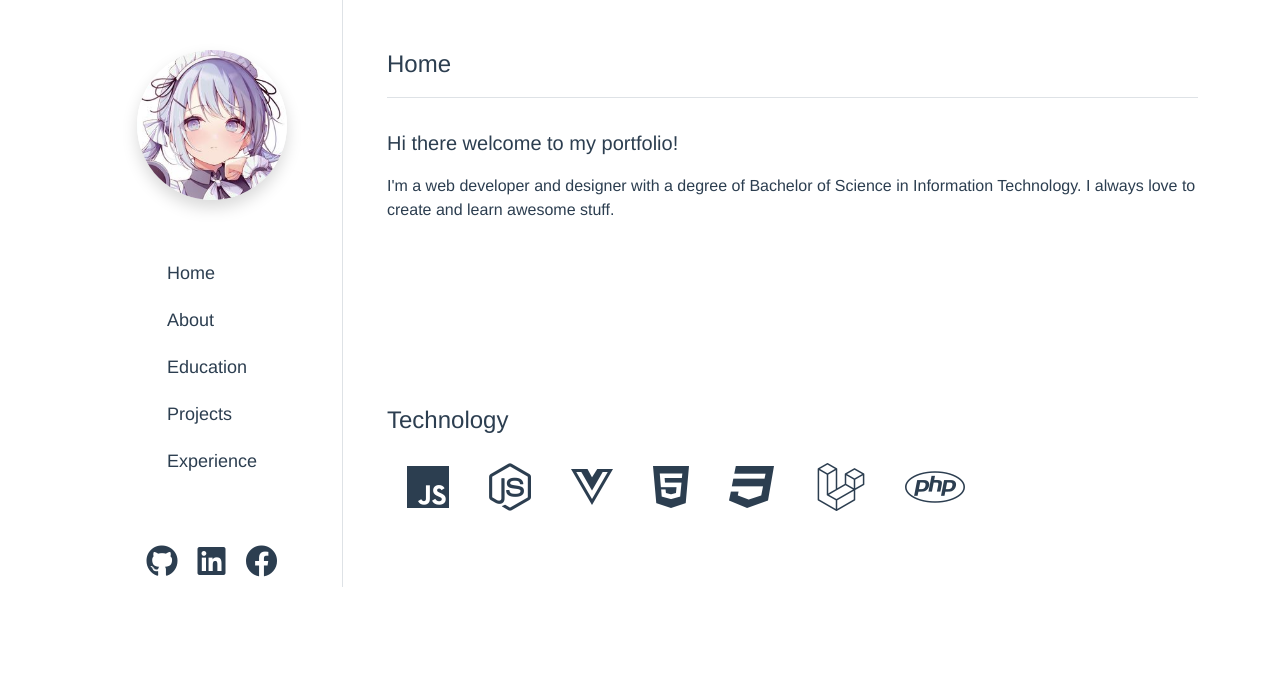
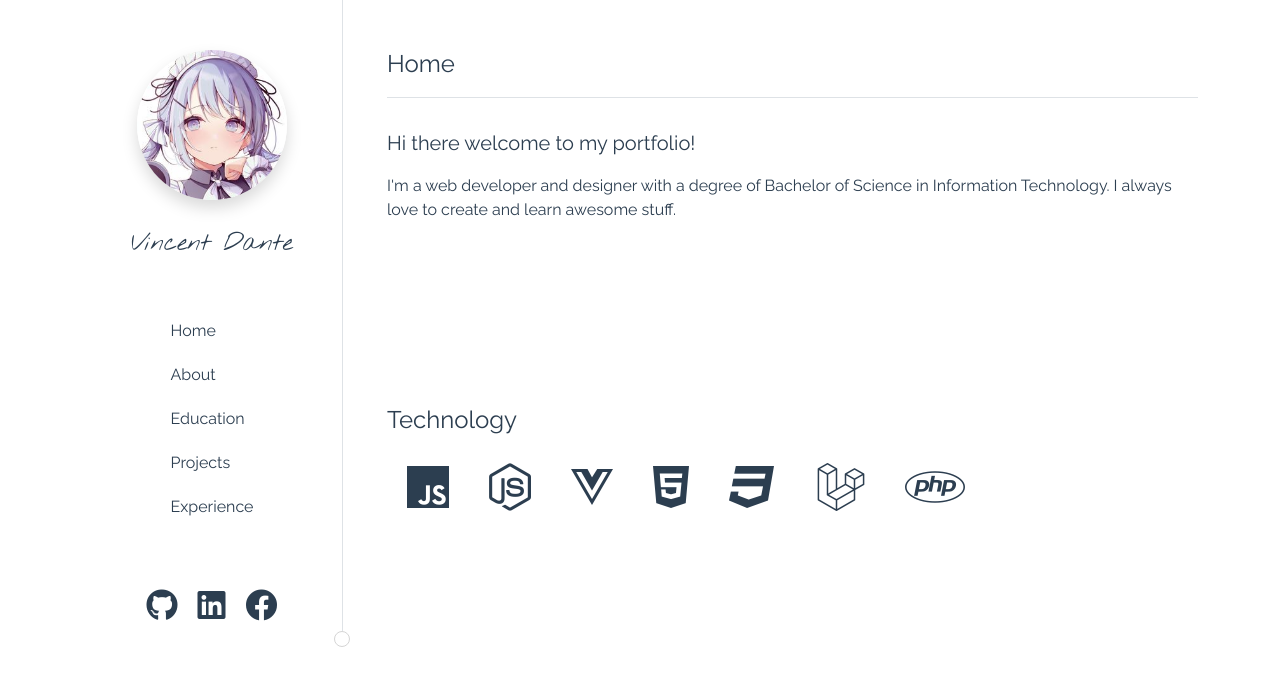
Before and after one commit to vincent-dante/portfolio, a Vue app: page / in a window 1280 px wide. Shown: the top 686 px of the page. Built offline with nearby package versions, Linux system fonts and the light colour scheme.

Commit message:
update design

```diff
--- a/public/index.html
+++ b/public/index.html
@@ -10,6 +10,9 @@
     <link href="css/all.min.css" rel="stylesheet">
     <link href="https://cdn.jsdelivr.net/npm/bootstrap@5.0.0-beta2/dist/css/bootstrap.min.css" rel="stylesheet" integrity="sha384-BmbxuPwQa2lc/FVzBcNJ7UAyJxM6wuqIj61tLrc4wSX0szH/Ev+nYRRuWlolflfl" crossorigin="anonymous">
     <script src="https://cdn.jsdelivr.net/npm/bootstrap@5.0.0-beta2/dist/js/bootstrap.bundle.min.js" integrity="sha384-b5kHyXgcpbZJO/tY9Ul7kGkf1S0CWuKcCD38l8YkeH8z8QjE0GmW1gYU5S9FOnJ0" crossorigin="anonymous" defer></script>
+    <link rel="preconnect" href="https://fonts.gstatic.com">
+    <link rel="preconnect" href="https://fonts.gstatic.com">
+    <link href="https://fonts.googleapis.com/css2?family=Nothing+You+Could+Do&family=Raleway:wght@400&display=swap" rel="stylesheet">
   </head>
   <body>
     <noscript>
--- a/src/App.vue
+++ b/src/App.vue
@@ -1,31 +1,100 @@
 <template>
-<!--   <div id="nav">
+  <div class="container">
+    <div class="row">
+      <div class="col-lg-3">
+        <div class="left-container border-end">
+          <div class="thumbnail-container">
+            <img src="./assets/pfpics.jpeg" alt="" srcset="" class="rounded-circle shadow">
+          </div>
+          <h1 class="title-name">Vincent Dante</h1>
+          <div class="link-container">
+            <router-link to="/" class="a-link">Home</router-link>
+            <router-link to="/" class="a-link">About</router-link>
+            <router-link to="/" class="a-link">Education</router-link>
+            <router-link to="/" class="a-link">Projects</router-link>
+            <router-link to="/" class="a-link">Experience</router-link>
+          </div>
 
-    <router-link to="/">Home</router-link> |
-    <router-link to="/about">About</router-link>
-  </div> -->
-  <router-view/>
+          <div class="left-container-icon">
+            <i class="fab fa-2x fa-github media-icon"></i>
+            <i class="fab fa-2x fa-linkedin media-icon"></i>
+            <i class="fab fa-2x fa-facebook media-icon"></i>
+          </div>
+        </div>
+      </div>
+      <div class="col-lg-9">
+        <!-- add transition here - ongoing -->
+        <router-view/>
+      </div>
+    </div>
+  </div>
+
+
+
 </template>
 
-<style>
+<style lang="scss">
 #app {
-  font-family: Avenir, Helvetica, Arial, sans-serif;
+  font-family: 'Raleway', sans-serif;
   -webkit-font-smoothing: antialiased;
   -moz-osx-font-smoothing: grayscale;
   text-align: center;
   color: #2c3e50;
 }
 
-#nav {
-  padding: 30px;
+.left-container {
+  position: -webkit-sticky; /* Safari */
+  position: sticky;
+  top: 0;
+  padding-top: 50px;
+
+  .thumbnail-container {
+    height: 150px;
+
+    img {
+      height: 100%;
+    }
+  }
+
+  .title-name {
+    font-size: 24px;
+    font-family: 'Nothing You Could Do', cursive;
+    padding-top: 30px;
+    margin: 0;
+  }
+
+  .link-container {
+    display: grid;
+    justify-content: center;
+    padding: 50px 0;
+
+    a {
+      text-decoration: none;
+      text-align: left;
+      display: block;
+      font-size: 16px;
+      color: #2c3e50;
+      padding: 10px 0;
+    }
+  }
+
+  .left-container-icon {
+
+    .media-icon {
+      padding: 10px;
+      cursor: pointer;
+    }
+  }
 }
 
-#nav a {
-  font-weight: bold;
-  color: #2c3e50;
-}
-
-#nav a.router-link-exact-active {
-  color: #42b983;
+.left-container::after {
+  content: "";
+  width: 16px;
+  height: 16px;
+  position: absolute;
+  right: -8px;
+  background: #fff;
+  border: 1px solid #d5d5d5;
+  border-radius: 50%;
 }
 </style>
--- a/src/views/Home.vue
+++ b/src/views/Home.vue
@@ -1,27 +1,4 @@
 <template>
-  <div class="container">
-    <div class="row">
-      <div class="col-lg-3">
-        <div class="left-container border-end">
-          <div class="thumbnail-container">
-            <img src="../assets/pfpics.jpeg" alt="" srcset="" class="rounded-circle shadow">
-          </div>
-          <div class="link-container">
-            <router-link to="/" class="a-link">Home</router-link>
-            <router-link to="/" class="a-link">About</router-link>
-            <router-link to="/" class="a-link">Education</router-link>
-            <router-link to="/" class="a-link">Projects</router-link>
-            <router-link to="/" class="a-link">Experience</router-link>
-          </div>
-
-          <div class="left-container-icon">
-            <i class="fab fa-2x fa-github media-icon"></i>
-            <i class="fab fa-2x fa-linkedin media-icon"></i>
-            <i class="fab fa-2x fa-facebook media-icon"></i>
-          </div>
-        </div>
-      </div>
-      <div class="col-lg-9">
   <div class="right-container">
     <div class="page-title-container border-bottom">
       <h1 class="page-title">Home</h1>
@@ -50,11 +27,6 @@
 
 
   </div>
-      </div>
-    </div>
-
-
-  </div>
 </template>
 
 <script>
@@ -64,46 +36,6 @@ export default {
 </script>
 
 <style lang="scss" scoped>
-
-.left-container {
-  position: -webkit-sticky; /* Safari */
-  position: sticky;
-  top: 0;
-  padding-top: 50px;
-
-  .thumbnail-container {
-    height: 150px;
-
-    img {
-      height: 100%;
-    }
-  }
-
-
-  .link-container {
-    display: grid;
-    justify-content: center;
-    padding: 50px 0;
-
-    a {
-      text-decoration: none;
-      text-align: left;
-      display: block;
-      font-size: 18px;
-      color: #2c3e50;
-      padding: 10px 0;
-    }
-  }
-
-  .left-container-icon {
-
-    .media-icon {
-      padding: 10px;
-      cursor: pointer;
-    }
-  }
-}
-
 .right-container {
   padding-left: 20px;
   margin: 50px 0;
```
Also changed, not shown: 1 other file (tests, documents, lock files or other folders). Lines whose indentation alone changed are shown as unchanged.
